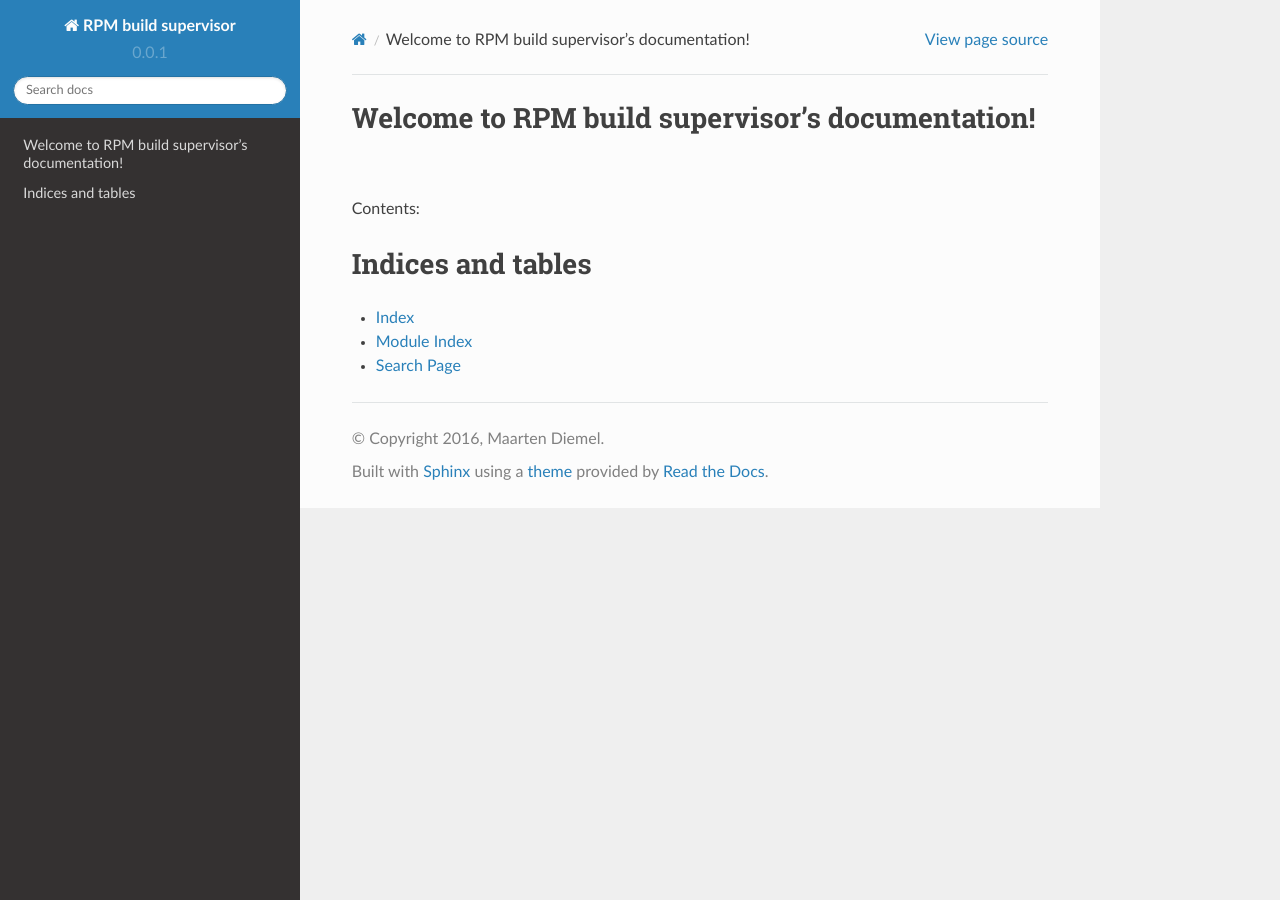
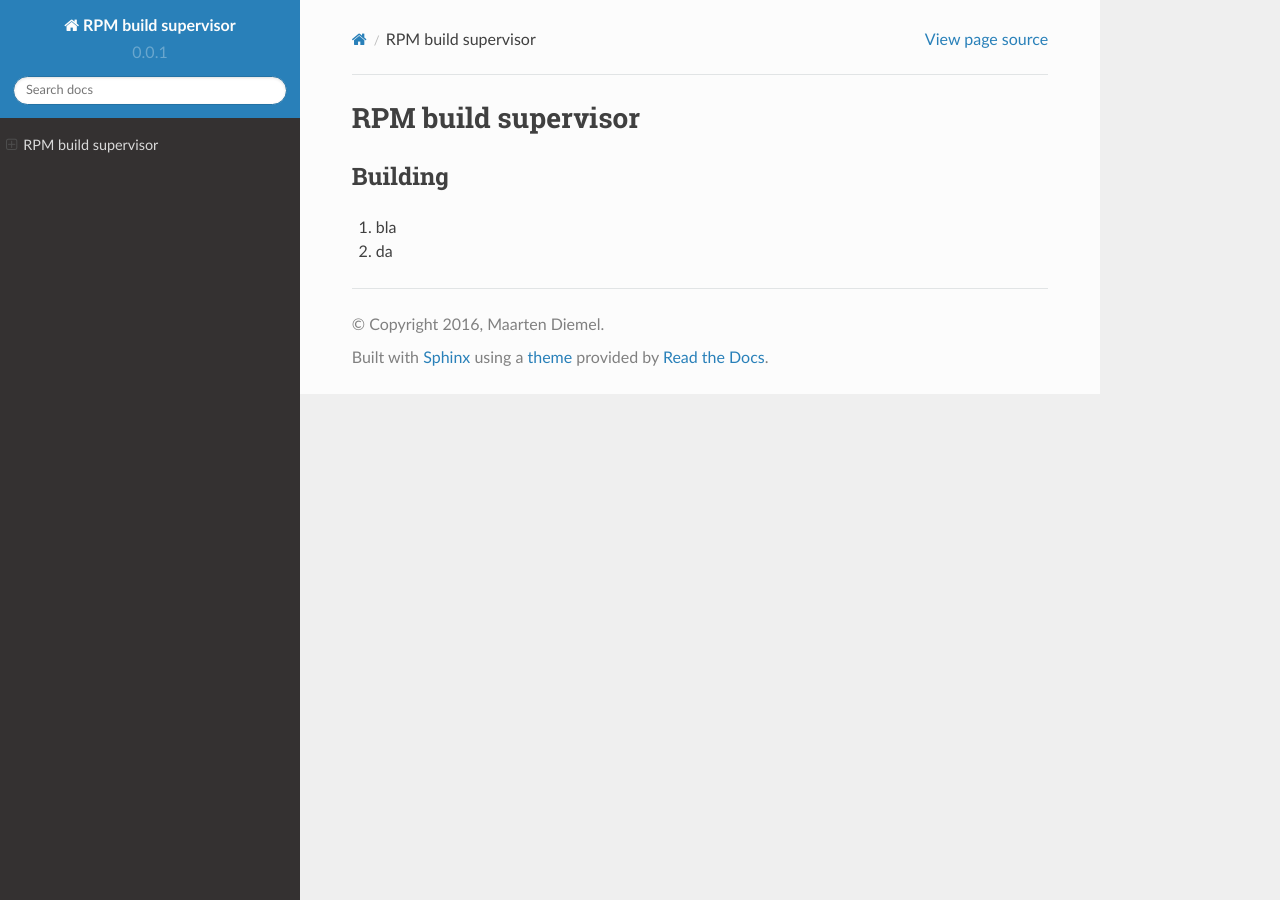
Before and after one commit to maartenq/rpmbuild_supervisor, a Sphinx documentation site: the page built from docs/index.rst, in a window 1280 px wide. Built offline with Sphinx 7.4.7 and the Read the Docs theme 2.0.0, drawn with Linux system fonts in a browser that asks for light colours.

Commit message:
init docs

```diff
--- a/docs/index.rst
+++ b/docs/index.rst
@@ -1,21 +1,9 @@
-.. RPM build supervisor documentation master file, created by
-   sphinx-quickstart on Fri Oct 28 14:30:47 2016.
-   You can adapt this file completely to your liking, but it should at least
-   contain the root `toctree` directive.
+====================
+RPM build supervisor
+====================
 
-Welcome to RPM build supervisor's documentation!
-================================================
+Building
+========
 
-Contents:
-
-.. toctree::
-   :maxdepth: 2
-
-
-
-Indices and tables
-==================
-
-* :ref:`genindex`
-* :ref:`modindex`
-* :ref:`search`
+1. bla
+2. da
```
